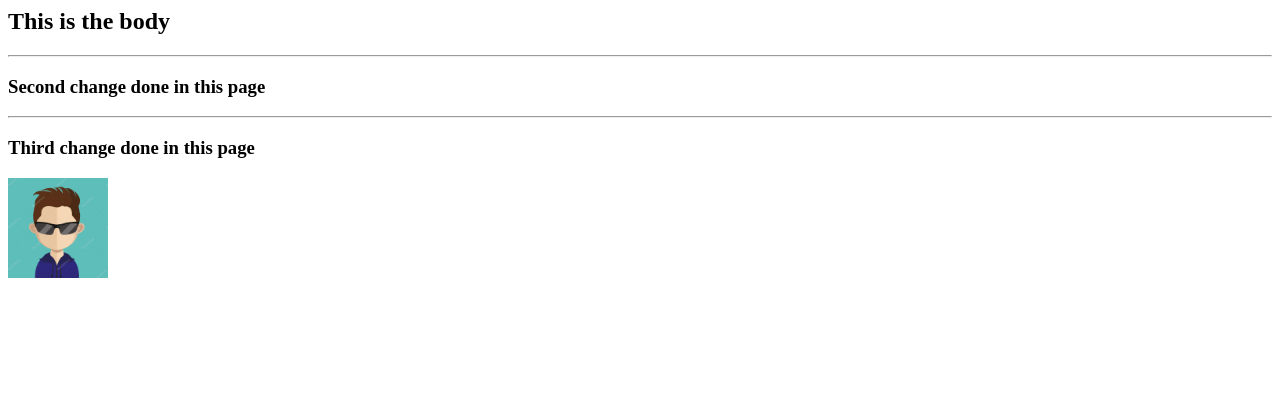
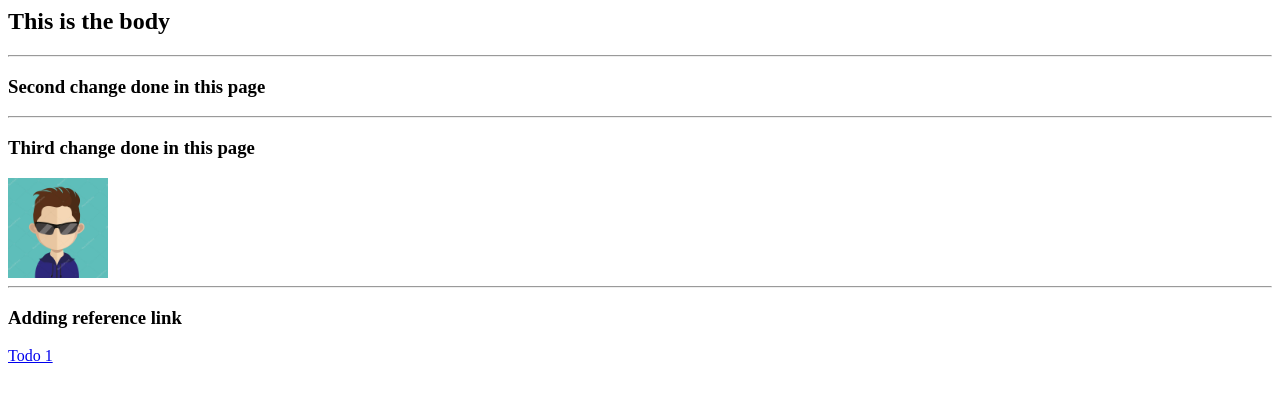
Before and after one commit to klebantobacho/test2, a plain HTML site: page index.html in a window 1280 px wide. Drawn offline with Linux system fonts and the light colour scheme.

Commit message:
adding reference link

```diff
--- a/index.html
+++ b/index.html
@@ -11,6 +11,9 @@
         <hr>
         <h3>Third change done in this page</h3>
         <img src="male-avatar.jpg" height="100px" width="100px"/>
+        <hr>
+        <h3>Adding reference link</h3>
+        <a href="www.todo1services.com">Todo 1</a>
 
     </body>
 </html>
```
